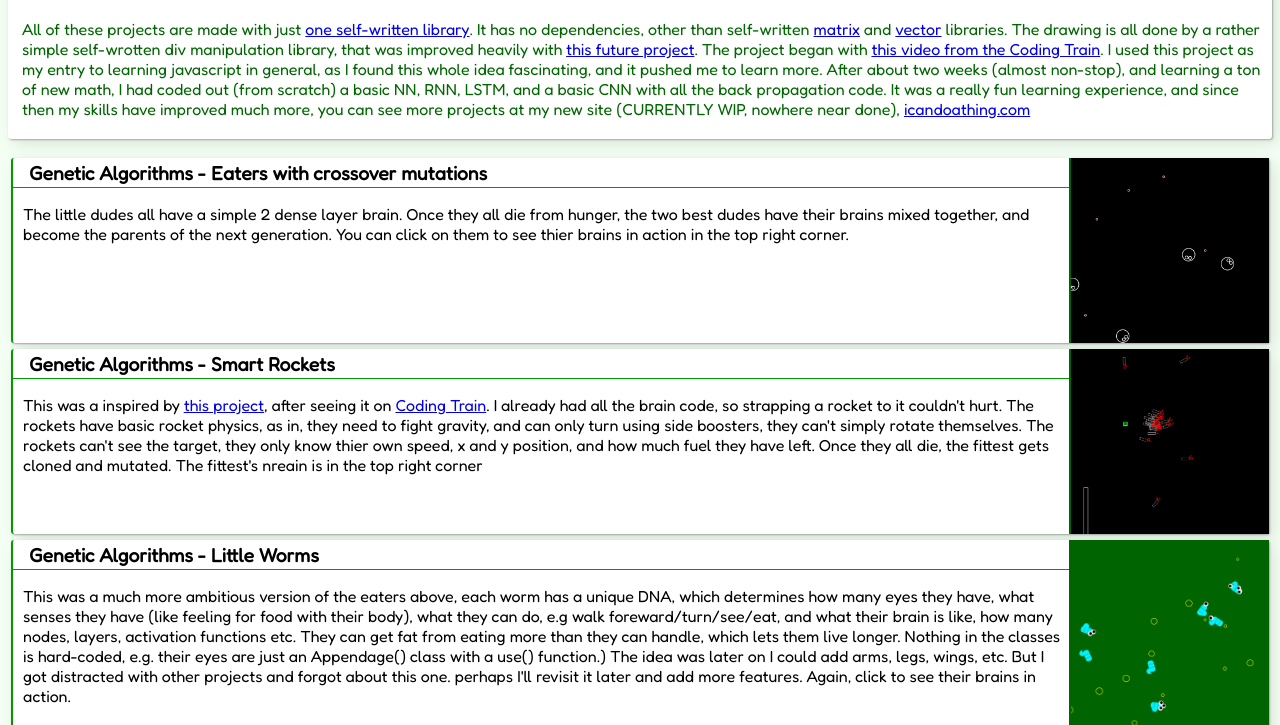
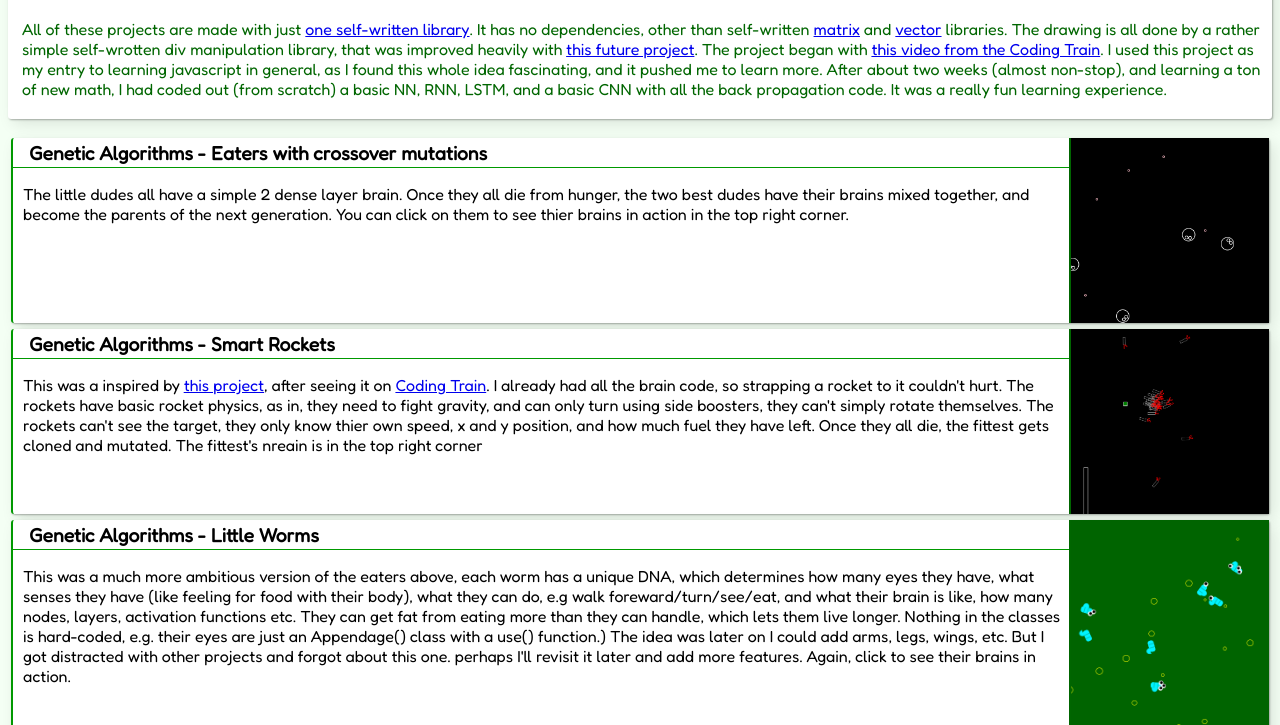
Before and after one commit to NeedToUpdate/neuralnetworktests, a plain HTML site: page index.html in a window 1280 px wide. Shown: the part 75-800 px from the top of the page. Drawn offline with Linux system fonts and the light colour scheme.

Commit message:
small change

```diff
--- a/index.html
+++ b/index.html
@@ -27,8 +27,8 @@
                 href="./lib/vector.js">vector</a> libraries. The drawing is all done by a rather
             simple self-wrotten div manipulation library, that was improved heavily with <a href="https://needtoupdate.github.io/testgames">this future project</a>. The project began with <a
                 href="https://www.youtube.com/watch?v=9zfeTw-uFCw">this video from the Coding Train</a>. I used this project as my entry to learning javascript in general, as I found this whole idea fascinating, and it pushed me to learn
-            more. After about two weeks (almost non-stop), and learning a ton of new math, I had coded out (from scratch) a basic NN, RNN, LSTM, and a basic CNN with all the back propagation code. It was a really fun learning experience,
-            and since then my skills have improved much more, you can see more projects at my new site (CURRENTLY WIP, nowhere near done), <a href="https://icandoathing.com/">icandoathing.com</a></p>
+            more. After about two weeks (almost non-stop), and learning a ton of new math, I had coded out (from scratch) a basic NN, RNN, LSTM, and a basic CNN with all the back propagation code. It was a really fun learning
+            experience.</a></p>
     </div>
     <div class="links">
 
```
